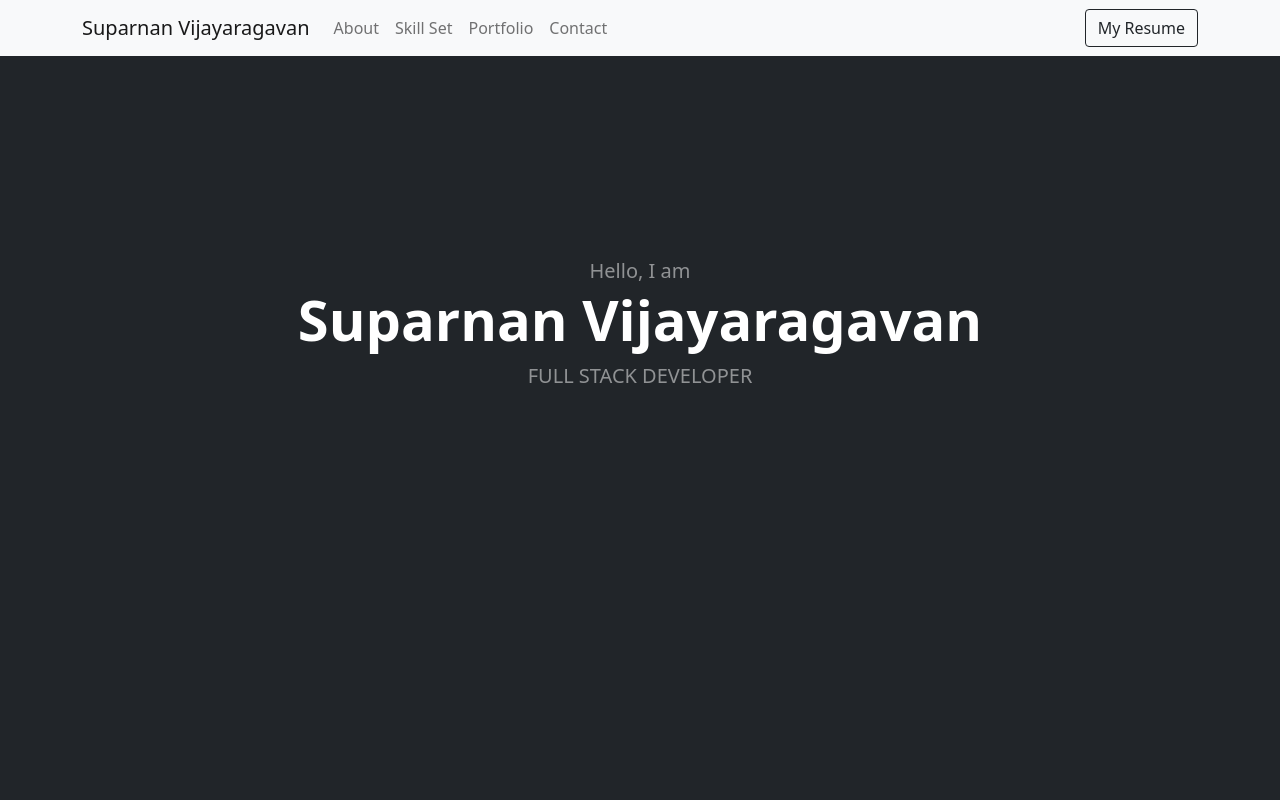
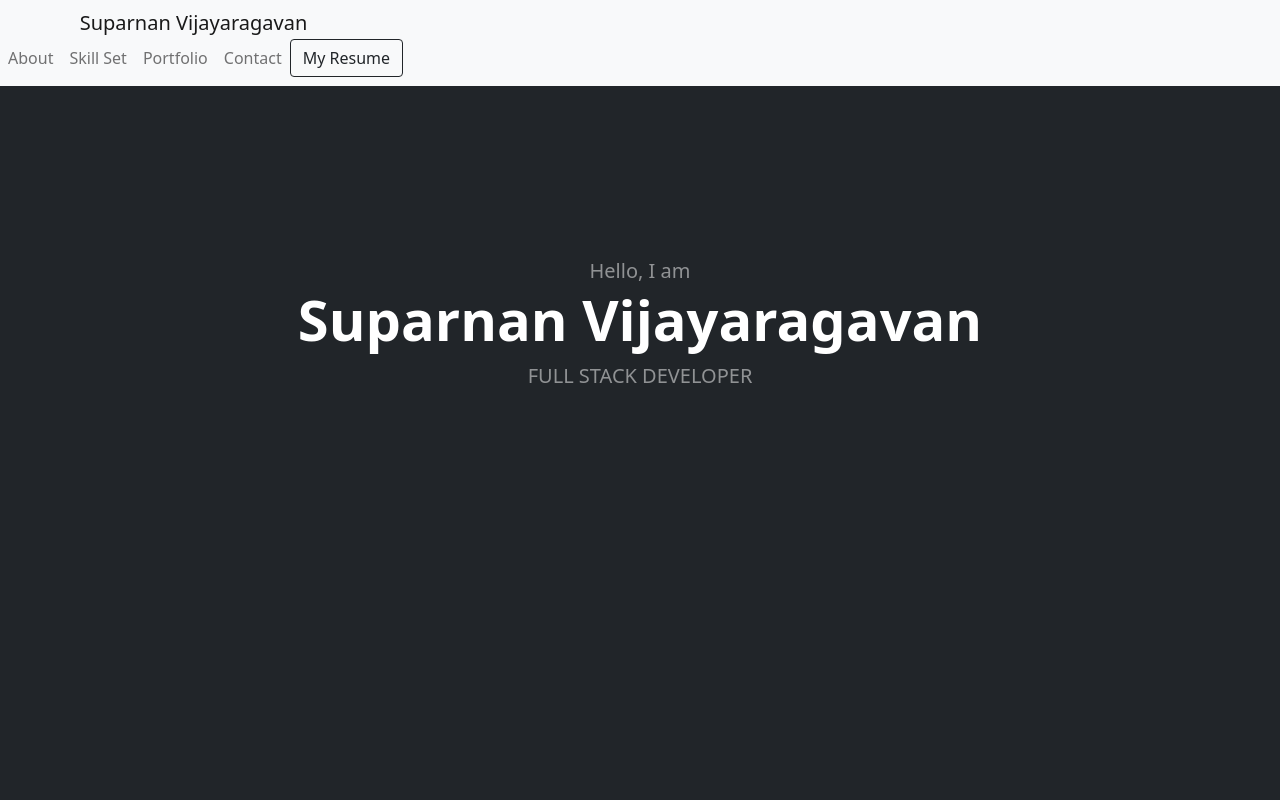
Before and after one commit to Suparnan/My-Portfolio, a React (Create React App) app: page / in a window 1280 px wide. Shown: the top 800 px of the page. Built offline with nearby package versions, Linux system fonts and the light colour scheme.

Commit message:
Update Header.js

```diff
--- a/src/components/Header.js
+++ b/src/components/Header.js
@@ -11,7 +11,7 @@ export function Header() {
         <div>
             <section id="section-1">
              <Navbar fixed="top" bg="light" expand="lg">
-                <Container>
+                <Container fluid="xs">
                     <Navbar.Brand href="#section-1">Suparnan Vijayaragavan</Navbar.Brand>
                     <Navbar.Toggle aria-controls="navbarScroll" />
                     <Navbar.Collapse id="navbarScroll">
```
